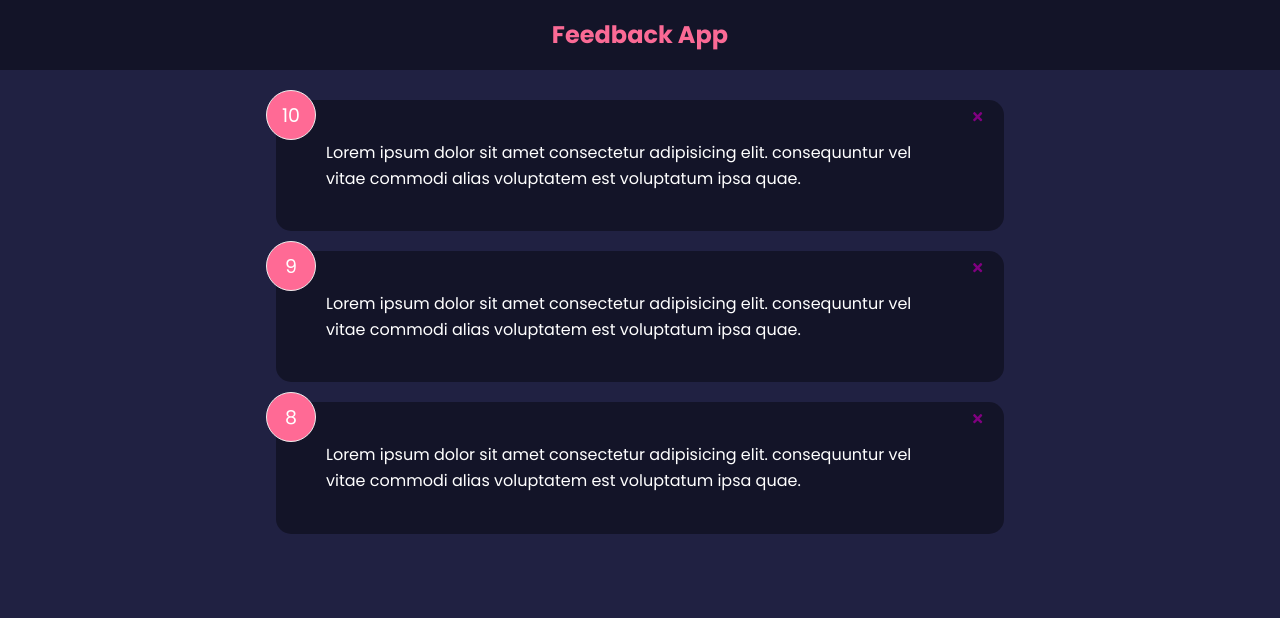
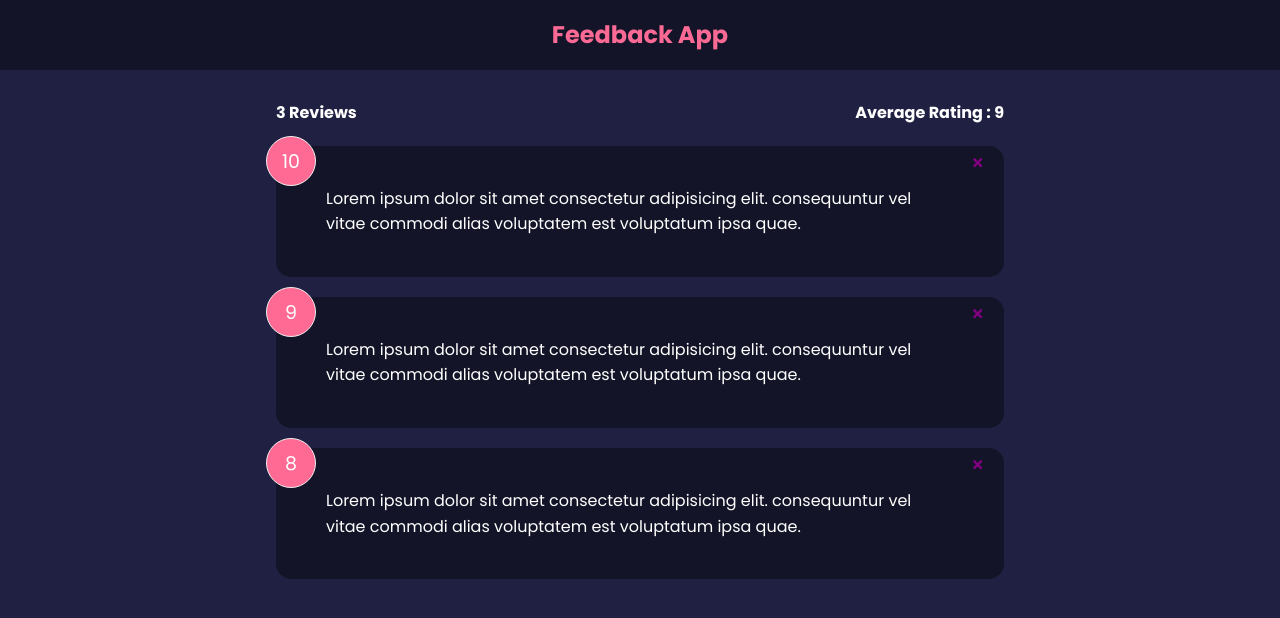
Before and after one commit to MkMonir/Journey-to-react.js, a React (Create React App) app in the folder 02.components-props-state/: page / in a window 1280 px wide. Shown: the top 618 px of the page. Built offline with nearby package versions, Linux system fonts and the light colour scheme.

Commit message:
Creating and implementing feedback stats component

```diff
--- a/02.components-props-state/src/App.js
+++ b/02.components-props-state/src/App.js
@@ -1,6 +1,7 @@
 import { useState } from 'react';
 import Header from './components/Header';
 import FeedbackList from './components/FeedbackList';
+import FeedbackStats from './components/FeedbackStats';
 import FeedbackData from './data/FeedbackData';
 
 function App() {
@@ -16,6 +17,7 @@
     <>
       <Header />
       <div className="container">
+        <FeedbackStats feedback={feedback} />
         <FeedbackList feedback={feedback} handleDelete={deleteFeedback} />
       </div>
     </>
--- /dev/null
+++ b/02.components-props-state/src/components/FeedbackStats.jsx
@@ -0,0 +1,23 @@
+import PropTypes from 'prop-types';
+
+function FeedbackStats({ feedback }) {
+  let average =
+    feedback.reduce((acc, cur) => {
+      return acc + cur.rating;
+    }, 0) / feedback.length;
+
+  average = average.toFixed(1).replace(/[.,]0$/, '');
+
+  return (
+    <div className="feedback-stats">
+      <h4>{feedback.length} Reviews</h4>
+      <h4>Average Rating : {isNaN(average) ? 0 : average}</h4>
+    </div>
+  );
+}
+
+FeedbackStats.propTypes = {
+  feedback: PropTypes.array.isRequired,
+};
+
+export default FeedbackStats;
```
